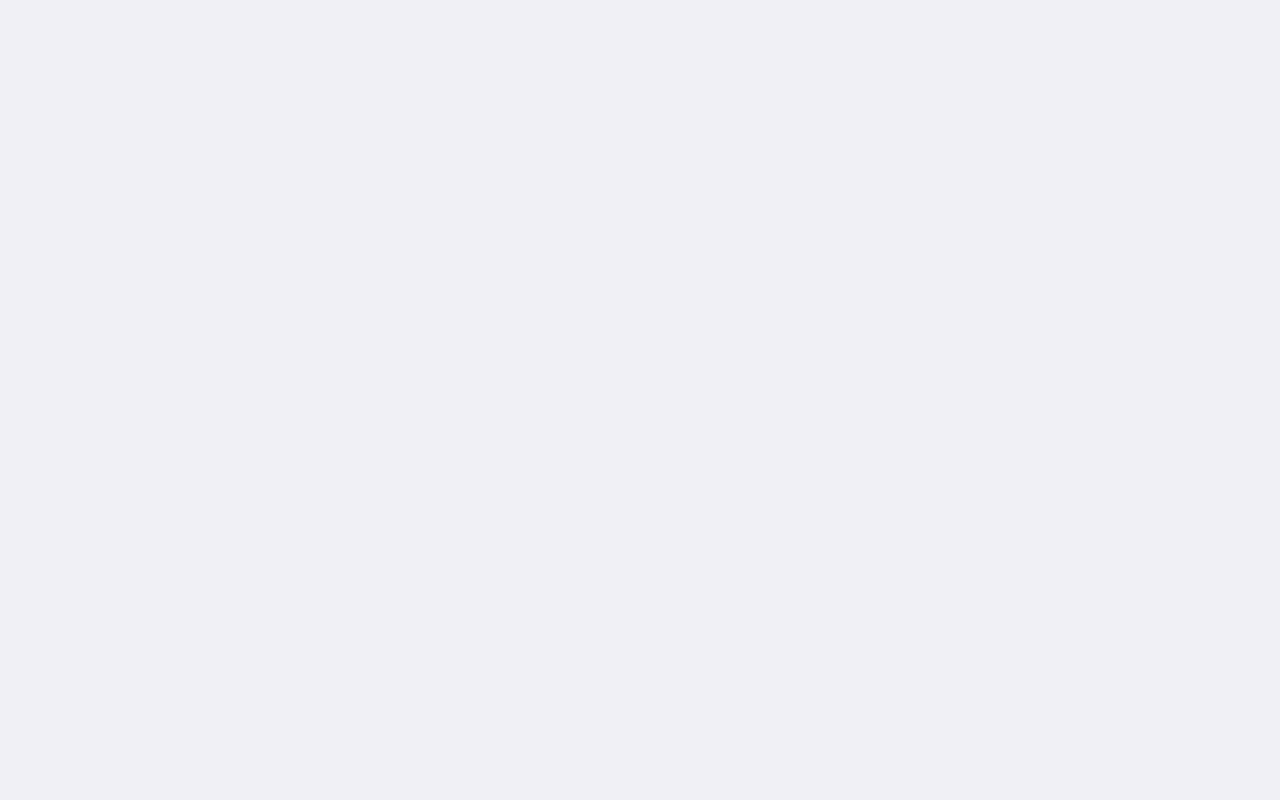
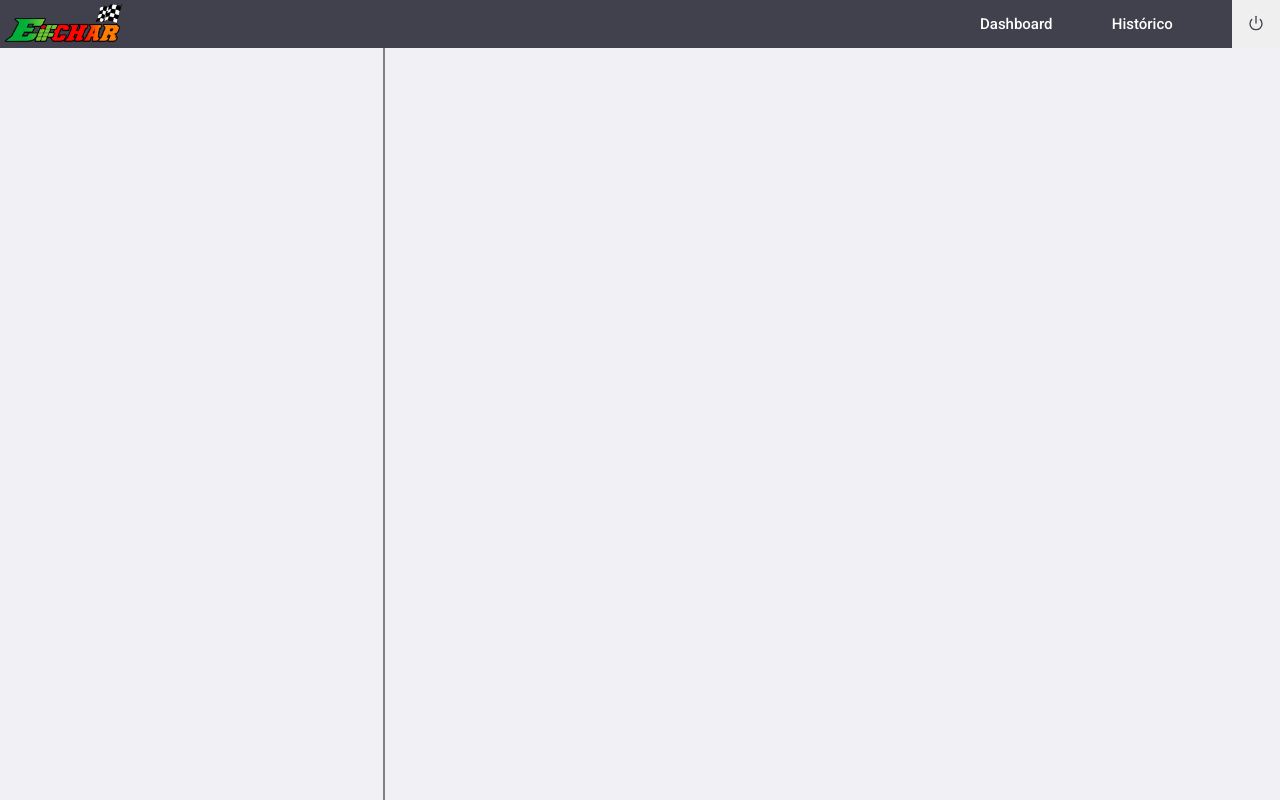
Before and after one commit to danielwojcickoski/EIFChar-Telemetria, a React (Create React App) app in the folder frontend/: page /dashboard in a window 1280 px wide. Built offline with nearby package versions, Linux system fonts and the light colour scheme.

Commit message:
Create /dashboard and /history

```diff
--- /dev/null
+++ b/frontend/src/pages/Dashboard/index.js
@@ -0,0 +1,57 @@
+import React, { useEffect } from 'react';
+import { Link, useHistory } from 'react-router-dom';
+import { FiPower } from 'react-icons/fi';
+
+import verifyAuthorization from '../../utils/verifyAuthorization';
+
+import './styles.css';
+import logo from '../../assets/logo.png'
+
+export default function Login() {
+  const history = useHistory();
+
+  useEffect(() => {
+    document.title = 'Dashboard - EIFChar';
+    async function verifyAuth() {
+      if (await !verifyAuthorization()) {
+        return false;
+      }
+      history.push('/dashboard');
+    }
+    verifyAuth();
+  });
+
+  return (
+    <div className="dashboard-container">
+      <section className="navbar">
+        <img src={logo} alt="EIFChar" />
+
+        <nav>
+          <Link className="back-link navbar-link" to="/dashboard">
+            Dashboard
+          </Link>
+
+          <Link className="back-link navbar-link" to="/history">
+            Histórico
+          </Link>
+
+          <button className="navbar-button">
+            <FiPower size={16} color="#41414d" />
+          </button>
+        </nav>
+      </section>
+
+      <section className="dashboard-body">
+        <section className="emit-events">
+
+        </section>
+
+        <span></span>
+
+        <section className="read-events">
+
+        </section>
+      </section>
+    </div>
+  );
+}
--- /dev/null
+++ b/frontend/src/pages/Dashboard/styles.css
@@ -0,0 +1,72 @@
+/*-------------------------------------------------------------------------------
+  Container
+-------------------------------------------------------------------------------*/
+.dashboard-container {
+  width: 100%;
+  max-width: 1920px;
+  height: 100vh;
+  margin: auto auto;
+
+  display: flex;
+  flex-direction: column;
+}
+
+/*-------------------------------------------------------------------------------
+  Body
+-------------------------------------------------------------------------------*/
+.dashboard-container .dashboard-body {
+  width: 100%;
+  height: 94vh;
+
+  margin-top: 6vh;
+  display: flex;
+}
+
+/*-------------------------------------------------------------------------------
+  Emit events
+-------------------------------------------------------------------------------*/
+.dashboard-container .dashboard-body .emit-events {
+  width: 30%;
+  height: 100%;
+}
+
+/*-------------------------------------------------------------------------------
+  Read events
+-------------------------------------------------------------------------------*/
+.dashboard-container .dashboard-body .read-events {
+  width: 70%;
+  height: 100%;
+}
+
+/*-------------------------------------------------------------------------------
+  Divide line
+-------------------------------------------------------------------------------*/
+.dashboard-container span {
+  width: 1px;
+  height: 100%;
+  border: 1px solid grey;
+}
+
+/*-------------------------------------------------------------------------------
+  Responsive
+-------------------------------------------------------------------------------*/
+@media only screen and (max-width: 1000px){
+  .dashboard-container .dashboard-body{
+    flex-direction: column;
+  }
+
+  .dashboard-container .dashboard-body .emit-events {
+    width: 100%;
+    height: 30%;
+  }
+
+  .dashboard-container .dashboard-body .read-events {
+    width: 100%;
+    height: 70%;
+  }
+
+  .dashboard-container span {
+    width: 100%;
+    height: 1px;
+  }
+}
--- /dev/null
+++ b/frontend/src/pages/History/index.js
@@ -0,0 +1,47 @@
+import React, { useEffect } from 'react';
+import { Link, useHistory } from 'react-router-dom';
+import { FiPower } from 'react-icons/fi';
+
+import verifyAuthorization from '../../utils/verifyAuthorization';
+
+import './styles.css';
+import logo from '../../assets/logo.png'
+
+export default function Login() {
+  const history = useHistory();
+
+  useEffect(() => {
+    document.title = 'Dashboard - EIFChar';
+    async function verifyAuth() {
+      if (await !verifyAuthorization()) {
+        return false;
+      }
+      history.push('/dashboard');
+    }
+    verifyAuth();
+  });
+
+  return (
+    <div className="history-container">
+      <section className="navbar">
+        <img src={logo} alt="EIFChar" />
+
+        <nav>
+          <Link className="back-link navbar-link" to="/dashboard">
+            Dashboard
+          </Link>
+
+          <Link className="back-link navbar-link" to="/history">
+            Histórico
+          </Link>
+
+          <button className="navbar-button">
+            <FiPower size={16} color="#41414d" />
+          </button>
+        </nav>
+      </section>
+
+      <img src={logo} alt="EIFChar" />
+    </div>
+  );
+}
--- /dev/null
+++ b/frontend/src/pages/History/styles.css
@@ -0,0 +1,16 @@
+/*-------------------------------------------------------------------------------
+  Container
+-------------------------------------------------------------------------------*/
+.history-container {
+  width: 100%;
+  max-width: 1920px;
+  height: 100vh;
+  margin: auto auto;
+
+  display: flex;
+  flex-direction: column;
+}
+
+.history-container img{
+  height: 94vh;
+}
--- a/frontend/src/pages/Login/styles.css
+++ b/frontend/src/pages/Login/styles.css
@@ -3,8 +3,8 @@
 -------------------------------------------------------------------------------*/
 .login-container {
   width: 100%;
-  max-width: 1120px;
-  /*height: 100vh;*/
+  max-width: 1920px;
+  height: 100vh;
   margin: auto auto;
 
   display: flex;
--- a/frontend/src/pages/Register/styles.css
+++ b/frontend/src/pages/Register/styles.css
@@ -3,7 +3,7 @@
 -------------------------------------------------------------------------------*/
 .register-container {
   width: 100%;
-  max-width: 1120px;
+  max-width: 1920px;
   height: 100vh;
   margin: auto auto;
 
--- a/frontend/src/routes.js
+++ b/frontend/src/routes.js
@@ -4,6 +4,8 @@ import { BrowserRouter, Route, Switch } from 'react-router-dom';
 import Homepage from './pages/Homepage'
 import Login from './pages/Login';
 import Register from './pages/Register';
+import Dashboard from './pages/Dashboard';
+import History from './pages/History';
 
 export default function Routes() {
   return (
@@ -13,6 +15,9 @@ export default function Routes() {
 
         <Route path="/login" exact component={Login} />
         <Route path="/register" exact component={Register} />
+
+        <Route path="/dashboard" exact component={Dashboard} />
+        <Route path="/History" exact component={History} />
       </Switch>
     </BrowserRouter>
   );
--- a/frontend/src/stylesheet/main.css
+++ b/frontend/src/stylesheet/main.css
@@ -100,3 +100,51 @@ ul{
   margin-right: 8px;
   margin-left: 8px;
 }
+
+/*-------------------------------------------------------------------------------
+  Navbar
+-------------------------------------------------------------------------------*/
+.navbar{
+  height: 6vh;
+  width: 100%;
+  position: fixed;
+
+  background-color: #41414d;
+
+  display: flex;
+  align-items: center;
+  justify-content: space-between;
+}
+
+.navbar img{
+  height: 6vh;
+}
+
+.navbar nav{
+  width: 16vw;
+  min-width: 300px;
+  height: 100%;
+
+  display: flex;
+  align-items: center;
+  justify-content: space-between;
+}
+
+.navbar nav .navbar-link{
+  margin: 0;
+  margin-right: 10px;
+
+  color: #ffffff;
+  font-size: 15px;
+}
+
+.navbar nav .navbar-button{
+  width: 6vh;
+  height: 6vh;
+
+  border: 0px solid;
+}
+
+.navbar nav .navbar-button:hover{
+  background-color:#cf3e12;
+}
```
